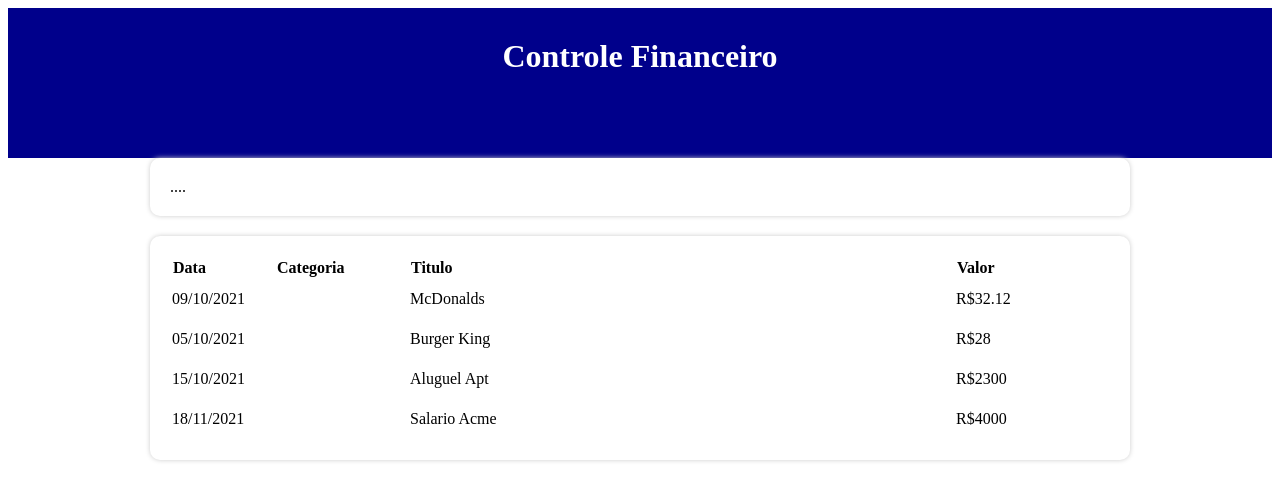
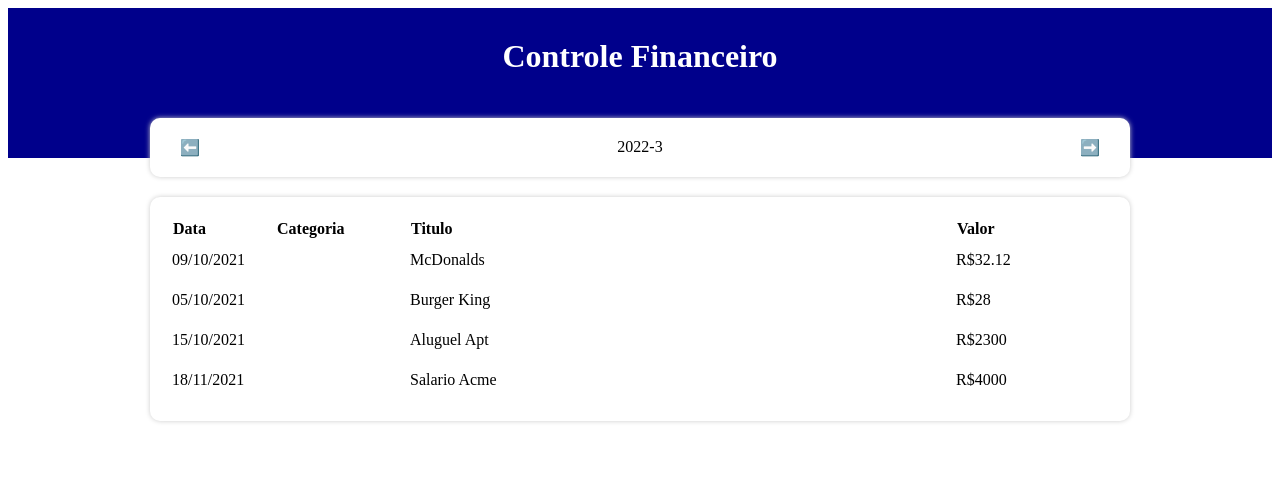
Before and after one commit to LeoScripts/controle-financeiro, a React (Vite) app: page / in a window 1280 px wide. Shown: the top 500 px of the page. Built offline with nearby package versions, Linux system fonts and the light colour scheme.

Commit message:
funçao que transform os meses de numeros pra nomes

```diff
--- a/src/App.tsx
+++ b/src/App.tsx
@@ -28,7 +28,7 @@
 
       <C.Body>
         {/* area de informações */}
-        <InfoArea />
+        <InfoArea currentMonth={currentMonth} />
 
         {/* area de incersão de dados */}
 
--- a/src/components/InfoArea/index.tsx
+++ b/src/components/InfoArea/index.tsx
@@ -1,9 +1,20 @@
 import * as C from './styles';
 
-export const InfoArea = () => {
+type Props = {
+    currentMonth: string;
+}
+
+export const InfoArea = ({currentMonth}: Props) => {
     return(
         <C.Container>
-            ....
+            <C.MonthArea>
+                <C.MonthArrow>⬅️</C.MonthArrow>
+                <C.MonthTitle>{currentMonth}</C.MonthTitle>
+                <C.MonthArrow>➡️</C.MonthArrow>
+            </C.MonthArea>
+            <C.ResumeArea>
+
+            </C.ResumeArea>
         </C.Container>
     )
 }
--- a/src/components/InfoArea/styles.ts
+++ b/src/components/InfoArea/styles.ts
@@ -5,4 +5,34 @@
     box-shadow: 0 0 5px #CCC;
     border-radius: 10px;
     padding: 20px;
+    margin-top: -40px;
+    display: flex;
+    aligin-items: center;
 `;
+
+export const MonthArea = styled.div`
+    flex:1;
+    display: flex;
+    aligin-items: center;
+`;
+
+export const MonthArrow = styled.div`
+    width: 40px;
+    text-align: center;
+    font-sinze: 25px;
+    cursor: pointer;
+`;
+
+// o flex 1 neste caso esta sendo usado pra pegar o espaço restante
+export const MonthTitle = styled.div`
+    flex: 1;
+    text-align: center;
+`;
+
+
+// esse tera o dobro do espaço do monthArea
+// por essa razao usamos flex 2
+export const ResumeArea = styled.div`
+    flex:2
+    display: flex;
+`;
--- a/src/helpers/dateFilter.ts
+++ b/src/helpers/dateFilter.ts
@@ -37,3 +37,12 @@
 
 // função adiciona o zero
 const addZeroToDate = (n: number): string => n < 10 ? `0${n}` : `${n}`;
+
+export const formatCurrentMonth = (currentMonth: string): string => {
+    // pegando o mes e o ano da nossa data e separndo com o split
+    let [year, month] = currentMonth.split('-');
+    let months = ['Janeiro','Fevereiro','Março','Abril','Maio','Junho','Julho','Agosto','Setembro','Outubro','Novembro','Desembro'];
+            // pegamos months passamos pra Nº inteiro -  1 pois colocamos  + 1 na data
+    return `${months[parseInt(month) - 1]} ${year}`;
+
+}
```
